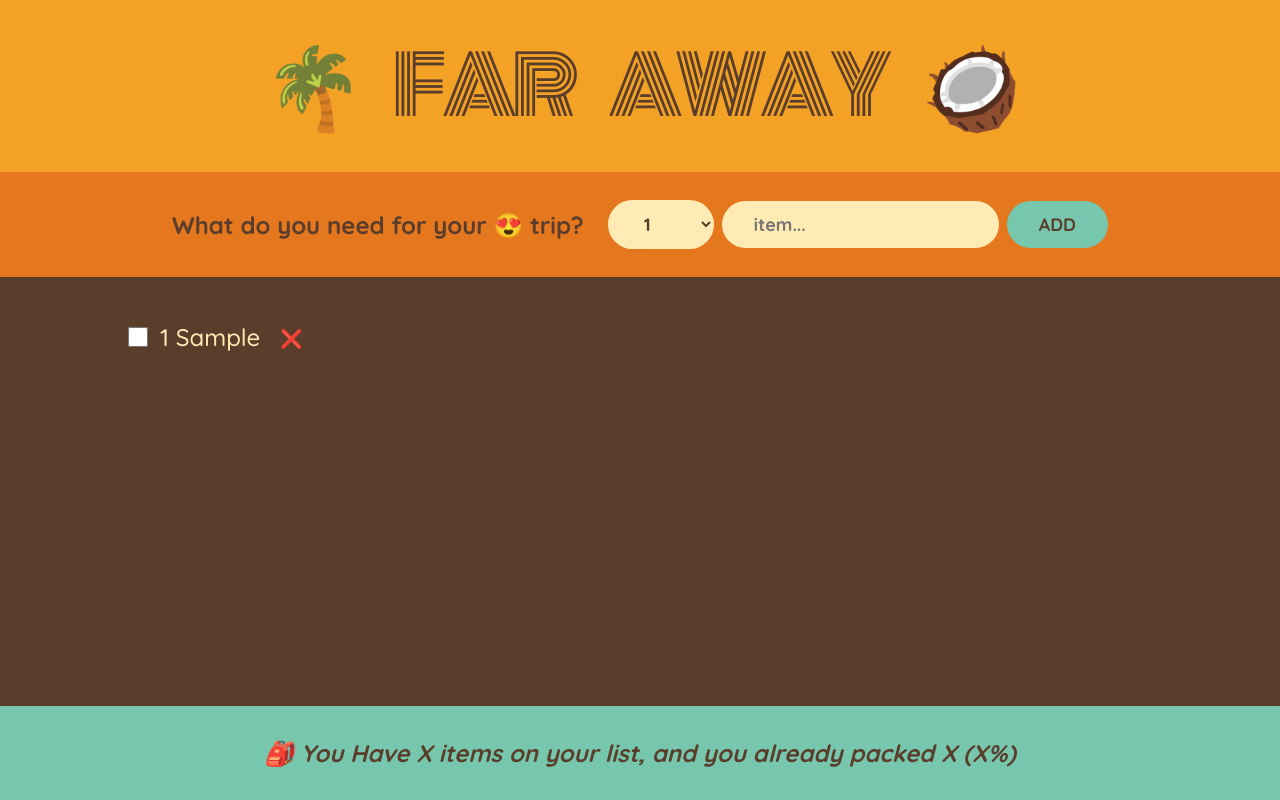
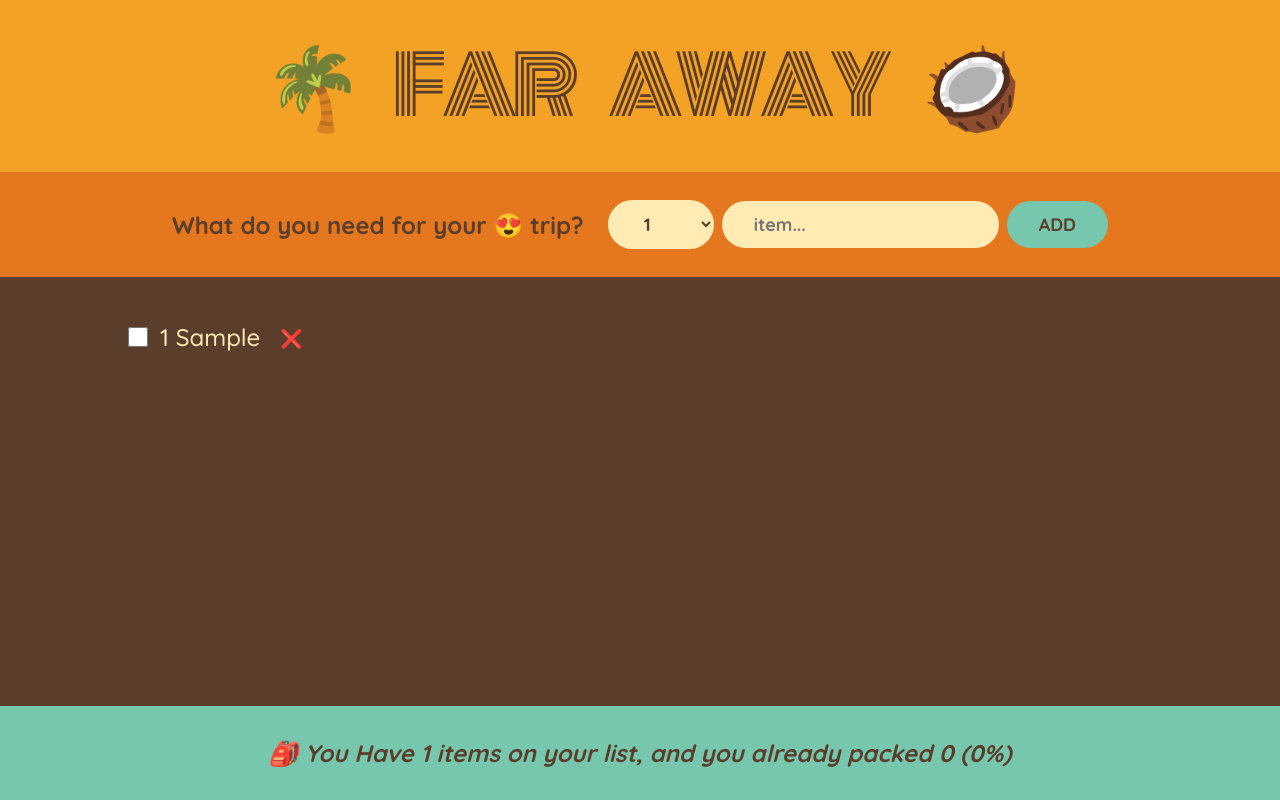
Before and after one commit to tiredbooy/travel-list-react, a React (Create React App) app: page / in a window 1280 px wide. Both pictures are taken after typing "Sample" into the empty fields and a click on the button "ADD". Built offline with nearby package versions, Linux system fonts and the light colour scheme.

Commit message:
used driving state

```diff
--- a/src/App.js
+++ b/src/App.js
@@ -2,6 +2,12 @@
 
 export default function App() {
   const [items, setItems] = useState([]);
+
+  // -------------- //
+  // Not Recommended Way  //
+  // const [numItems , setNumItemes] = useState(0);
+  // setNumItemes((num) => num + 1)
+  // -------------- //
 
   function handleAddItems(item) {
     setItems((items) => [...items, item]);
@@ -11,20 +17,27 @@
     setItems((items) => items.filter((item) => item.id !== id));
   }
 
-  function handleToggleItem (id) {
-    setItems(items => items.map(item => item.id === id ? {...item , packed: !item.packed} : item) )
+  function handleToggleItem(id) {
+    setItems((items) =>
+      items.map((item) =>
+        item.id === id ? { ...item, packed: !item.packed } : item
+      )
+    );
   }
 
   return (
     <div className="app">
       <Logo />
       <Form onAddItems={handleAddItems} />
-      <PackingList items={items} onDeleteItem={handleDeleteItem} onToggleItems={handleToggleItem} />
-      <Stats />
+      <PackingList
+        items={items}
+        onDeleteItem={handleDeleteItem}
+        onToggleItems={handleToggleItem}
+      />
+      <Stats items={items} />
     </div>
   );
 }
-
 
 function Logo() {
   return <h1>🌴 Far Away 🥥</h1>;
@@ -68,22 +81,31 @@
   );
 }
 
-function PackingList({ items , onDeleteItem , onToggleItems }) {
+function PackingList({ items, onDeleteItem, onToggleItems }) {
   return (
     <div className="list">
       <ul>
         {items.map((item) => (
-          <Item item={item} onDeleteItem={onDeleteItem} key={item.id} onToggleItems={onToggleItems} />
+          <Item
+            item={item}
+            onDeleteItem={onDeleteItem}
+            key={item.id}
+            onToggleItems={onToggleItems}
+          />
         ))}
       </ul>
     </div>
   );
 }
 
-function Item({ item , onDeleteItem , onToggleItems }) {
+function Item({ item, onDeleteItem, onToggleItems }) {
   return (
     <li>
-      <input type="checkbox" value={item.packed} onChange={() =>  onToggleItems(item.id)} />
+      <input
+        type="checkbox"
+        value={item.packed}
+        onChange={() => onToggleItems(item.id)}
+      />
       <span style={item.packed ? { textDecoration: "line-through" } : {}}>
         {item.quantity} {item.description}
       </span>
@@ -92,10 +114,25 @@
   );
 }
 
-function Stats() {
+function Stats({ items }) {
+  if (!items.length)
+    return (
+      <p className="stats">
+        <em>Start Adding some items to your packing list🐱‍🏍</em>
+      </p>
+    );
+
+  const numItems = items.length;
+  const numPacked = items.filter((item) => item.packed).length;
+  const precentage = Math.round((numPacked / numItems) * 100);
+
   return (
     <footer className="stats">
-      <em>🎒 You Have X items on your list, and you already packed X (X%)</em>
+      <em>
+        {precentage === 100
+          ? "You got everything! Ready to go ✈"
+          : `🎒 You Have ${numItems} items on your list, and you already packed ${numPacked} (${precentage}%)`}
+      </em>
     </footer>
   );
 }
```
